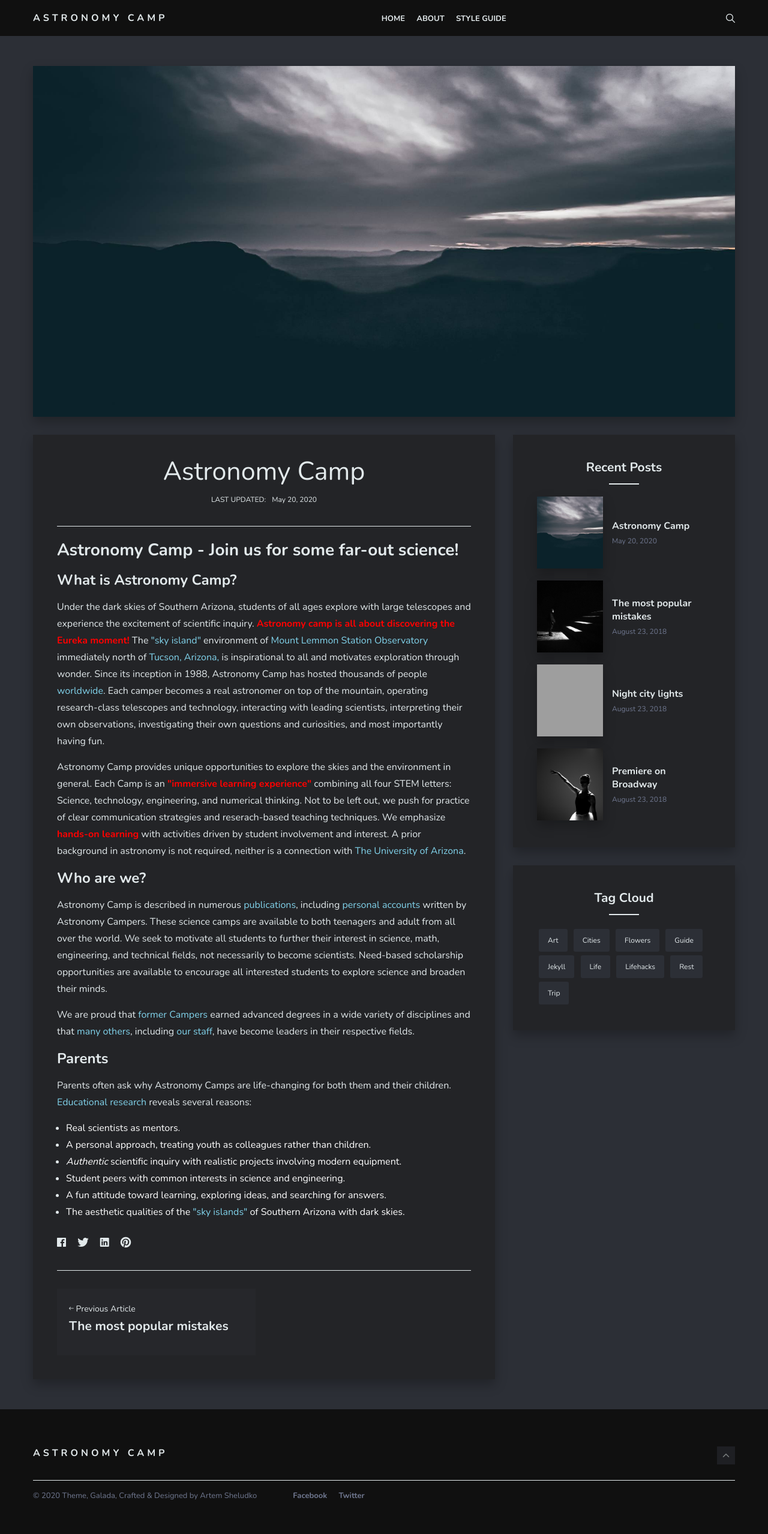
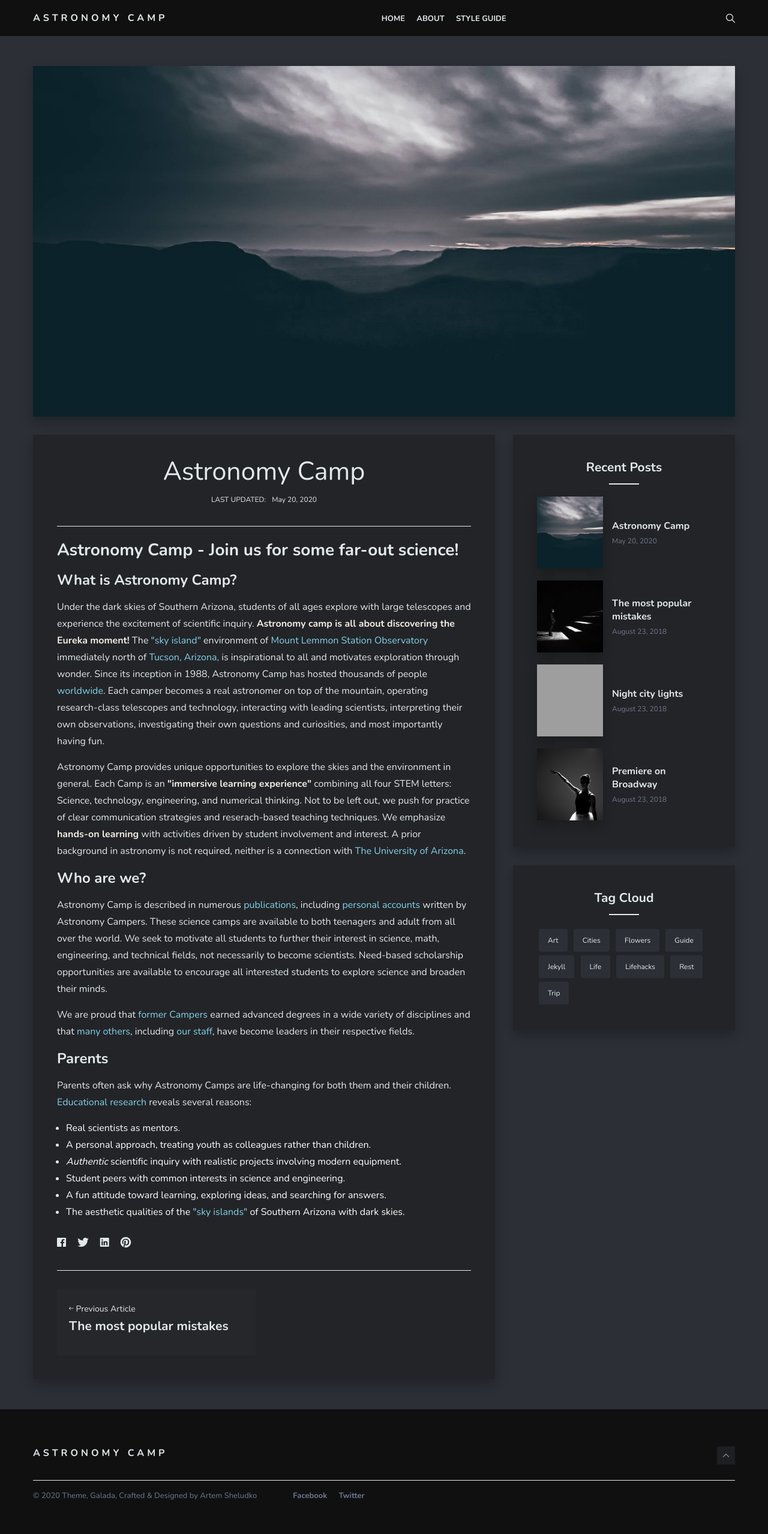
Before and after one commit to stewardwildcat/astronomycamp.github.io, a Jekyll site: the page built from _posts/2019-06-09-camp.markdown, in a window 1280 px wide. Shown: the whole page at 60% size. Built offline with Jekyll 4.4.1, drawn with Linux system fonts in a browser that asks for light colours; nearby versions of some CDN libraries; grey boxes are pictures that could not be loaded.

Commit message:
Update _colors.scss

```diff
--- a/_sass/0-settings/_colors.scss
+++ b/_sass/0-settings/_colors.scss
@@ -1,10 +1,11 @@
 // Main Colors
 $primary-color: #81D3EB;
 $secondary-color: #EF4056;
-$bold-color: #FF0000;
 $warm-grey: #F4EDE5;
 $cool-grey: #E2E9EB;
-$highlight: #ffeea8;
+$az-oasis: #378DBD;
+$highlight: $az-oasis;
+$bold-color: $warm-grey;
 $text: $cool-grey;
 $gray-blue: #707890;
 $white: #ffffff;
```
